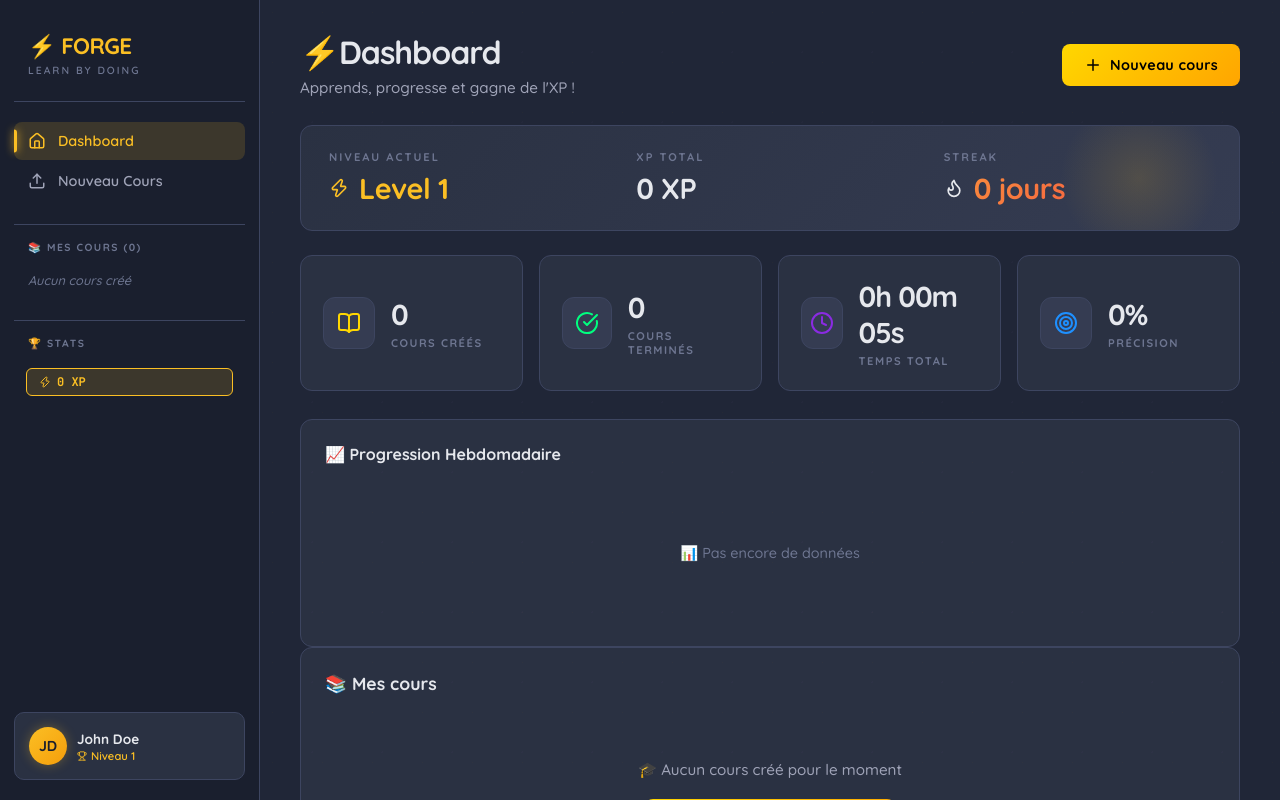
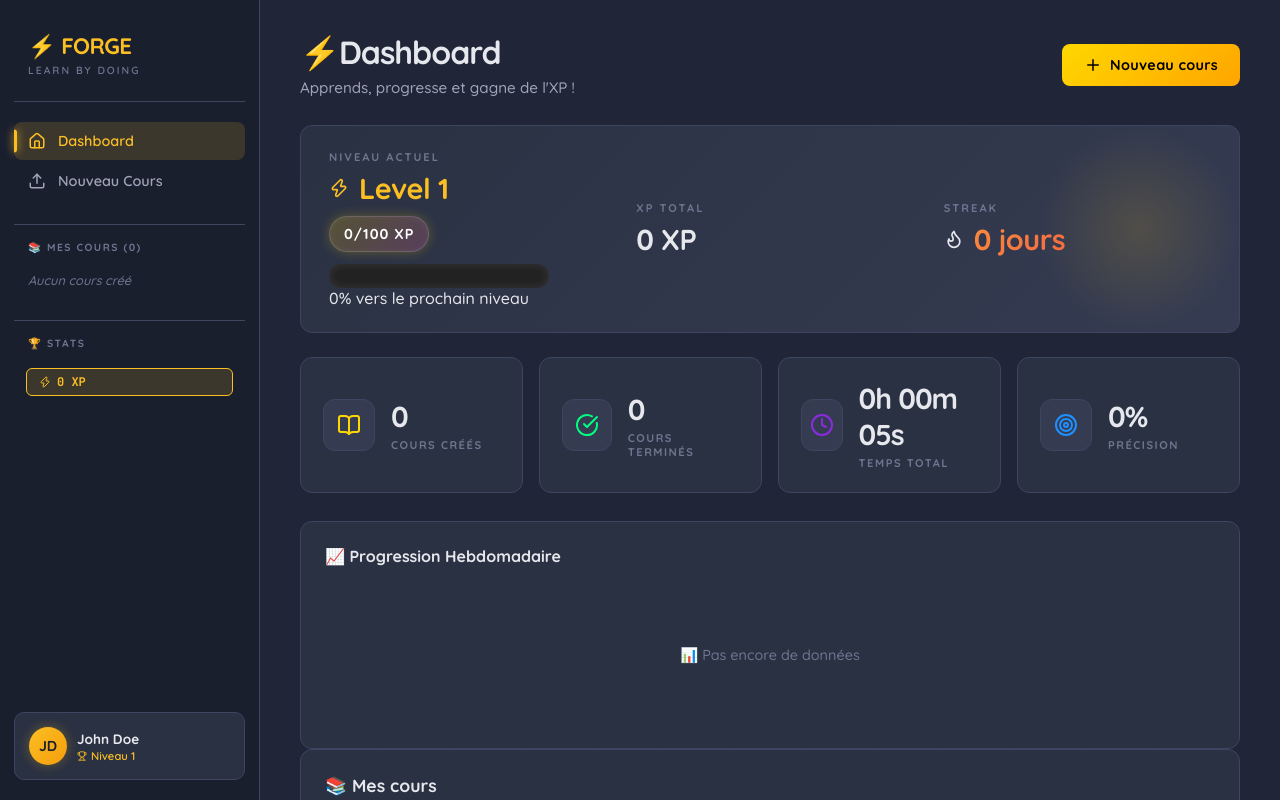
Before and after one commit to MontassarHM/forge, a React (Create React App) app: page / in a window 1280 px wide. Shown: the top 800 px of the page. Built offline with nearby package versions, Linux system fonts and the light colour scheme.

Commit message:
clean code and refactor css

```diff
--- a/src/App.css
+++ b/src/App.css
@@ -2604,3 +2604,126 @@ body::before {
   transform: scale(1.1) rotate(-2deg);
   box-shadow: 0 0 20px #ffd700;
 }
+
+/* Container */
+.fun-progress-container {
+  max-width: 100%;
+  width: 220px;
+  background: #222;
+  border-radius: 12px;
+  overflow: hidden;
+  height: 24px;
+  margin-top: 12px;
+  position: relative;
+  box-shadow: 0 0 10px rgba(255, 255, 255, 0.1) inset;
+}
+
+/* Progress fill with gradient and movement */
+.fun-progress-bar {
+  height: 100%;
+  width: 0%;
+  background: linear-gradient(90deg, #FFD700, #FF8C00, #FF69B4, #00FFFF);
+  border-radius: 12px;
+  position: relative;
+  animation: fillFun 2s ease-out forwards;
+  overflow: hidden;
+}
+
+/* Animated shine */
+.fun-progress-shine {
+  content: '';
+  position: absolute;
+  top: 0;
+  left: -50%;
+  width: 50%;
+  height: 100%;
+  background: rgba(255, 255, 255, 0.4);
+  transform: skewX(-25deg);
+  animation: shineMove 1.5s infinite;
+}
+
+/* Particles */
+.fun-progress-particles {
+  position: absolute;
+  top: -6px;
+  left: 0;
+  width: 100%;
+  height: 36px;
+  pointer-events: none;
+  overflow: visible;
+}
+
+.fun-progress-particles::before,
+.fun-progress-particles::after {
+  content: '✨';
+  position: absolute;
+  font-size: 14px;
+  animation: particlesMove 2s linear infinite;
+}
+
+.fun-progress-particles::after {
+  animation-delay: 1s;
+}
+
+/* Keyframes */
+@keyframes fillFun {
+  0% { width: 0%; }
+  100% { width: var(--xp-percent); } /* set this via JS inline style */
+}
+
+@keyframes shineMove {
+  0% { left: -50%; }
+  100% { left: 100%; }
+}
+
+@keyframes particlesMove {
+  0% { transform: translateX(0) rotate(0deg); opacity: 1; }
+  50% { opacity: 0.5; }
+  100% { transform: translateX(100%) rotate(360deg); opacity: 0; }
+}
+
+/* Optional rocket emoji at the end */
+.fun-progress-bar::after {
+  content: '🚀';
+  position: absolute;
+  right: 0;
+  top: -8px;
+  font-size: 24px;
+  animation: rocketBounce 1s ease-in-out infinite alternate;
+}
+
+@keyframes rocketBounce {
+  0% { transform: translateY(0); }
+  100% { transform: translateY(-6px); }
+}
+
+/* XP numbers */
+.xp-next {
+  display: inline-block;
+  margin-top: 10px;
+  padding: 8px 14px;
+  border-radius: 999px;
+
+  background: linear-gradient(
+    135deg,
+    rgba(255, 215, 0, 0.2),
+    rgba(255, 105, 180, 0.2)
+  );
+
+  border: 1px solid rgba(255,255,255,0.15);
+
+  color: #fff;
+  font-weight: 800;
+  font-size: 0.9rem;
+  letter-spacing: 1px;
+
+  backdrop-filter: blur(10px);
+
+  box-shadow:
+    0 0 12px rgba(255, 215, 0, 0.25),
+    inset 0 0 10px rgba(255,255,255,0.05);
+
+  animation:
+    xpPulse 2s infinite ease-in-out,
+    floatBadge 3s infinite ease-in-out;
+}
--- a/src/components/Dashboard.jsx
+++ b/src/components/Dashboard.jsx
@@ -1,6 +1,6 @@
 import React, { useState, useEffect } from 'react';
 import { useNavigate } from 'react-router-dom';
-import { BarChart, Bar, XAxis, YAxis, Tooltip, ResponsiveContainer, PieChart, Pie, Cell, LineChart, Line } from 'recharts';
+import {XAxis, YAxis, Tooltip, ResponsiveContainer, LineChart, Line } from 'recharts';
 import { BookOpen, CheckCircle, Clock, Plus, Zap, Flame, Target, Trash2, AlertTriangle } from 'lucide-react';
 import { useApp } from '../context/AppContext';
 import { getCourseProgress, getCourseCompletion, deleteCourse } from '../services/statsService';
@@ -63,12 +63,13 @@ function Dashboard() {
     }))
     : [{ name: 'Aujourd\'hui', score: 0 }];
 
-  const categoryData = [
-    { name: 'QCM', value: stats.questionTypes.functional },
-    { name: 'Code', value: stats.questionTypes.technical },
-  ].filter(c => c.value > 0);
-
-  const COLORS = ['#00FF7F', '#FFD700'];
+  const level = Math.floor(stats.totalQuestions / 10) + 1;
+  const currentXP = stats.totalQuestions * 10;
+  const currentLevelXP = (level - 1) * 100;
+  const nextLevelXP = level * 100;
+  const xpInLevel = currentXP - currentLevelXP;
+  const xpNeeded = nextLevelXP - currentLevelXP;
+  const xpPercent = Math.min(100, Math.round((xpInLevel / xpNeeded) * 100));
 
   return (
     <div className="dashboard">
@@ -90,9 +91,30 @@ function Dashboard() {
           <div className="xp-bar-container">
             <div className="xp-bar" style={{ width: `${(stats.totalQuestions % 10) * 10}%` }} />
           </div>
-          <h3 className="xp-value level">
-            <Zap size={20} /> Level {Math.floor(stats.totalQuestions / 10) + 1}
-          </h3>
+          <div className="xp-level-card">
+            <div className="xp-level-header">
+              <h3 className="xp-value level">
+                <Zap size={20} /> Level {level}
+              </h3>
+              <span className="xp-next">
+                {xpInLevel}/{xpNeeded} XP
+              </span>
+            </div>
+
+            <div className="fun-progress-container">
+              <div
+                className="fun-progress-bar"
+                style={{ '--xp-percent': `${xpPercent}%` }}
+              >
+                <div className="fun-progress-shine"></div>
+                <div className="fun-progress-particles"></div>
+              </div>
+            </div>
+
+            <p className="xp-progress-text">
+              {Math.round(xpPercent)}% vers le prochain niveau
+            </p>
+          </div>
         </div>
         <div className="xp-stat">
           <p className="xp-label">XP Total</p>
```
